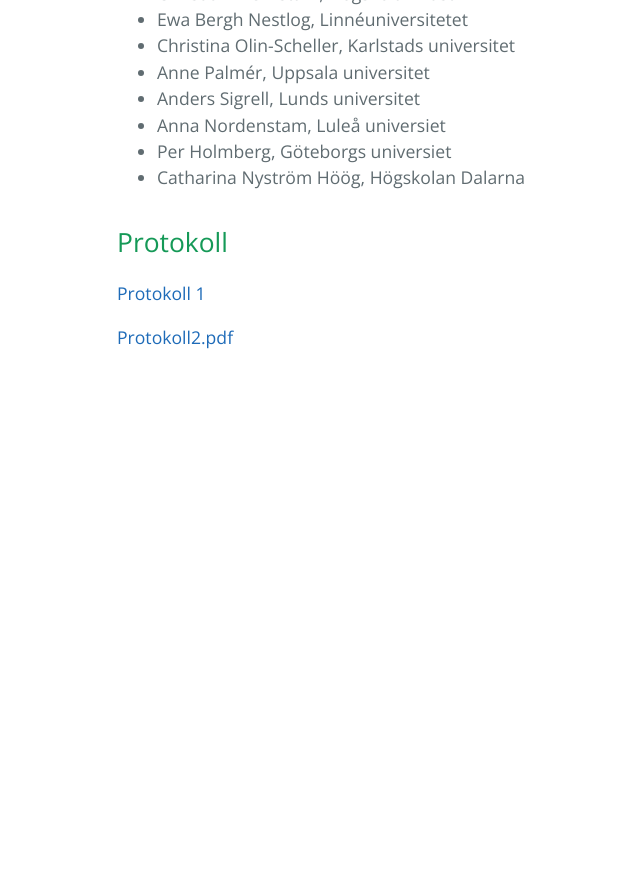
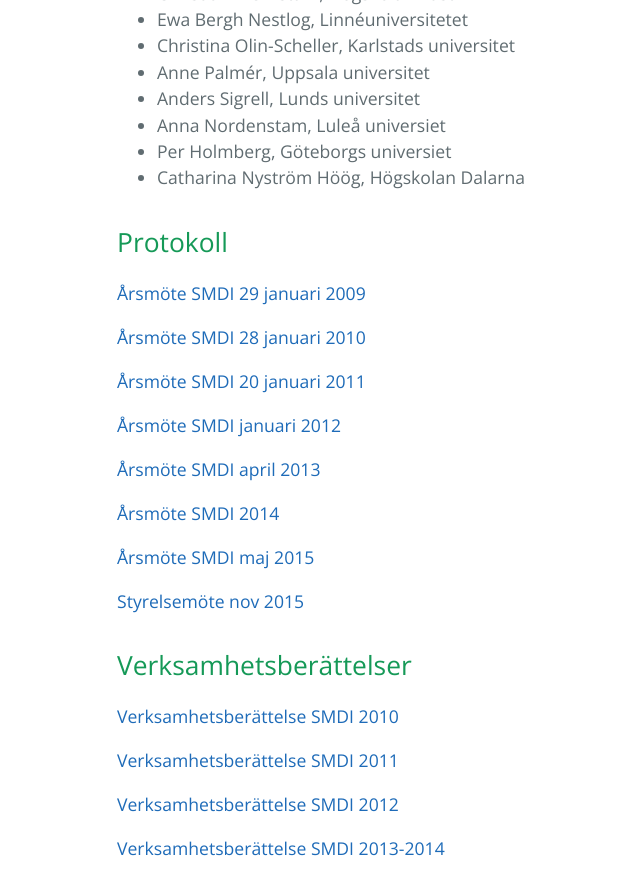
Before and after one commit to smdihemsida/smdihemsida.github.io, a Jekyll site: the page built from nätverket.md, in a window 1280 px wide and 900 px high, scrolled down 1331 px. Shown: the top 895 px of the window, without its empty margins (107-747 px from the left). Built offline with Jekyll 4.4.1, drawn with Linux system fonts in a browser that asks for light colours; our own code applies the rules of GitHub Pages for plain Markdown files; before the commit the page ends 1731 px from its top, so only the background shows below that.

Commit message:
Fixade länkar

```diff
--- a/nätverket.md
+++ b/nätverket.md
@@ -31,6 +31,31 @@ I ledningen för nätverket SMDI finns en nätverksstyrelse. Inom nätverksstyre
 
 ## Protokoll
 
-[Protokoll 1](https://drive.google.com/open?id=1Yk-D_pwe2O-vLMKIUc6PqqzUTu6w1Tg2)
+[Årsmöte SMDI 29 januari 2009](https://drive.google.com/open?id=1Yk-D_pwe2O-vLMKIUc6PqqzUTu6w1Tg2)
 
-[Protokoll2.pdf](https://drive.google.com/open?id=1Yk-D_pwe2O-vLMKIUc6PqqzUTu6w1Tg2)
+[Årsmöte SMDI 28 januari 2010](https://drive.google.com/open?id=1Yk-D_pwe2O-vLMKIUc6PqqzUTu6w1Tg2)
+
+[Årsmöte SMDI 20 januari 2011](https://drive.google.com/open?id=1Yk-D_pwe2O-vLMKIUc6PqqzUTu6w1Tg2)
+
+[Årsmöte SMDI januari 2012](https://drive.google.com/open?id=1Yk-D_pwe2O-vLMKIUc6PqqzUTu6w1Tg2)
+
+[Årsmöte SMDI april 2013](https://drive.google.com/open?id=1Yk-D_pwe2O-vLMKIUc6PqqzUTu6w1Tg2)
+
+[Årsmöte SMDI 2014](https://drive.google.com/open?id=1Yk-D_pwe2O-vLMKIUc6PqqzUTu6w1Tg2)
+
+[Årsmöte SMDI maj 2015](https://drive.google.com/open?id=1Yk-D_pwe2O-vLMKIUc6PqqzUTu6w1Tg2)
+
+[Styrelsemöte nov 2015](https://drive.google.com/open?id=1Yk-D_pwe2O-vLMKIUc6PqqzUTu6w1Tg2)
+
+## Verksamhetsberättelser
+
+[Verksamhetsberättelse SMDI 2010](https://drive.google.com/open?id=1Yk-D_pwe2O-vLMKIUc6PqqzUTu6w1Tg2)
+
+
+[Verksamhetsberättelse SMDI 2011](https://drive.google.com/open?id=1Yk-D_pwe2O-vLMKIUc6PqqzUTu6w1Tg2)
+
+
+[Verksamhetsberättelse SMDI 2012](https://drive.google.com/open?id=1Yk-D_pwe2O-vLMKIUc6PqqzUTu6w1Tg2)
+
+
+[Verksamhetsberättelse SMDI 2013-2014](https://drive.google.com/open?id=1Yk-D_pwe2O-vLMKIUc6PqqzUTu6w1Tg2)
```
